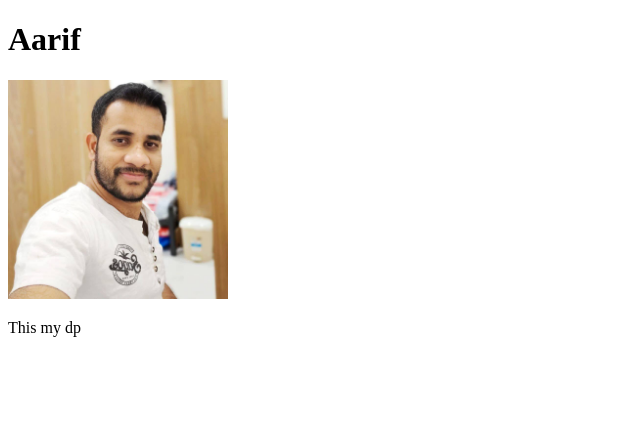
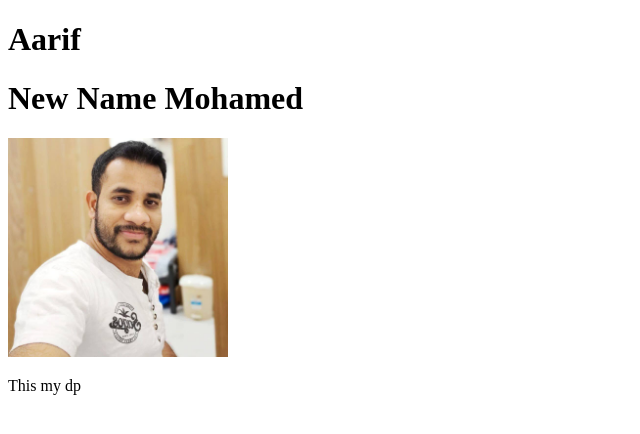
Before and after one commit to Aarif5856/aarif-portfolio, a plain HTML site: page index.html in a window 1280 px wide. Shown: the whole page, without its empty margins (0-640 px from the left). Drawn offline with Linux system fonts and the light colour scheme.

Commit message:
Added new name

```diff
--- a/index.html
+++ b/index.html
@@ -7,6 +7,7 @@
 </head>
 <body>
     <h1>Aarif</h1>
+    <h1>New Name Mohamed</h1>
     <img width="220" src="aarif.jpg" alt="">
     <p>This my dp</p>
 </body>
```
